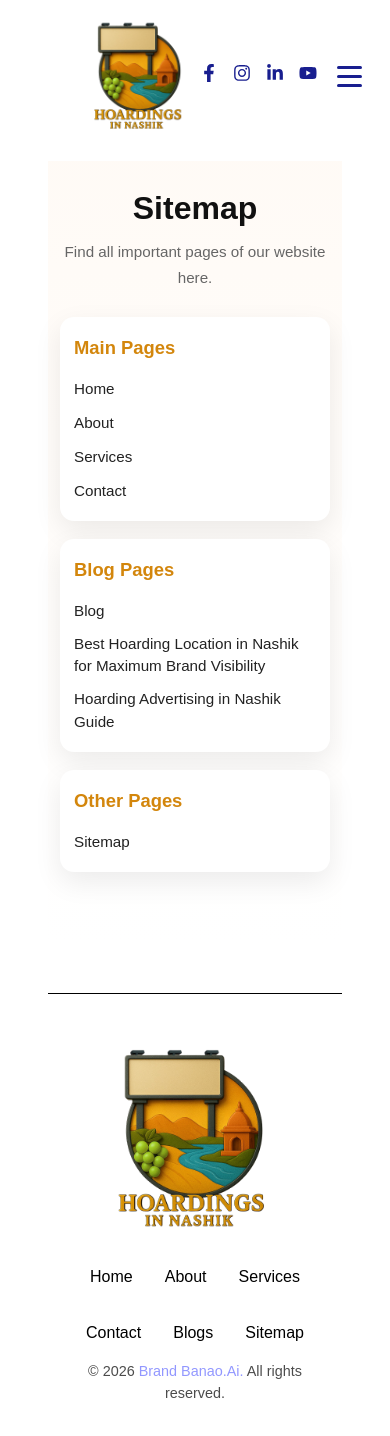
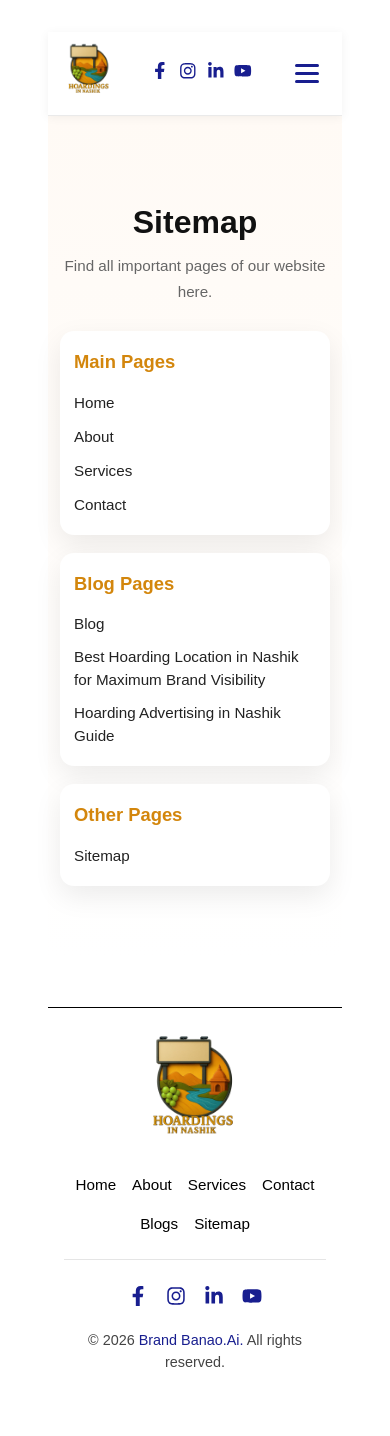
Before and after one commit to Rajpanhale12345/hoardingsInNashik, a React (Vite) app: page /sitemap in a window 390 px wide. Shown: the top 1436 px of the page. Built offline with nearby package versions, Linux system fonts and the light colour scheme.

Commit message:
Added social media icons in footer

```diff
--- a/src/Footer.css
+++ b/src/Footer.css
@@ -4,7 +4,9 @@
   padding: 0;
 }
 
-html, body, #root {
+html,
+body,
+#root {
   width: 100%;
   min-height: 100%;
   overflow-x: hidden;
@@ -14,12 +16,8 @@ html, body, #root {
   background-color: #ffffff;
   color: #000;
   padding: 2rem 1rem;
-  text-align: center;
   border-top: 1px solid #000000;
-  max-width: 100%;
-  height: auto;
-  display: block;
-  margin: 0 auto 1rem auto;
+  width: 100%;
 }
 
 .footer-container {
@@ -27,18 +25,28 @@ html, body, #root {
   margin: 0 auto;
 }
 
-.footer-logo {
-  font-size: 1.5rem;
-  font-weight: bold;
-  margin-bottom: 1rem;
+/* First Section */
+.footer-top {
+  display: flex;
+  justify-content: space-between;
+  align-items: center;
+  gap: 2rem;
+  padding-bottom: 1.5rem;
+  border-bottom: 1px solid #e5e5e5;
+}
+
+.footer-logo img {
+  width: 140px;
+  height: auto;
+  display: block;
 }
 
 .footer-nav {
   display: flex;
-  justify-content: center;
+  align-items: center;
+  justify-content: flex-end;
   gap: 2rem;
   flex-wrap: wrap;
-  margin-bottom: 1rem;
 }
 
 .footer-nav a {
@@ -52,13 +60,86 @@ html, body, #root {
   color: #f39c12;
 }
 
-.footer-copy {
-  font-size: 0.9rem;
-  opacity: 0.7;
+/* Second Section */
+.footer-bottom {
+  display: flex;
+  flex-direction: column;
+  align-items: center;
+  justify-content: center;
+  gap: 1rem;
+  padding-top: 1.5rem;
+  text-align: center;
 }
 
-.footer-container img {
-  height: 200px;
-  width: 200px;
-  margin: 1rem 0;
+.footer-social {
+  display: flex;
+  justify-content: center;
+  align-items: center;
+  gap: 18px;
 }
+
+.footer-social a {
+  color: rgb(24, 30, 143);
+  font-size: 22px;
+  transition: all 0.3s ease;
+}
+
+.footer-social a:hover {
+  color: #f39c12;
+  transform: translateY(-2px);
+}
+
+.footer-copy {
+  font-size: 0.95rem;
+  color: #444;
+}
+
+.footer-copy a {
+  color: rgb(24, 30, 143);
+  text-decoration: none;
+}
+
+.footer-copy a:hover {
+  color: #f39c12;
+}
+
+/* Tablet */
+@media (max-width: 768px) {
+  .footer-top {
+    flex-direction: column;
+    text-align: center;
+  }
+
+  .footer-nav {
+    justify-content: center;
+    gap: 1.25rem;
+  }
+
+  .footer-logo img {
+    width: 110px;
+  }
+}
+
+/* Mobile */
+@media (max-width: 480px) {
+  .footer {
+    padding: 1.5rem 1rem;
+  }
+
+  .footer-nav {
+    gap: 1rem;
+  }
+
+  .footer-nav a {
+    font-size: 0.95rem;
+  }
+
+  .footer-social a {
+    font-size: 20px;
+  }
+
+  .footer-copy {
+    font-size: 0.9rem;
+    line-height: 1.5;
+  }
+}
--- a/src/Footer.jsx
+++ b/src/Footer.jsx
@@ -1,5 +1,6 @@
 import React from 'react';
 import { Link } from 'react-router-dom';
+import { FaFacebookF, FaInstagram, FaLinkedinIn, FaYoutube } from 'react-icons/fa';
 import './Footer.css';
 import logo from './images/Nashiklogo.png';
 
@@ -7,18 +8,74 @@ const Footer = () => {
   return (
     <footer className="footer">
       <div className="footer-container">
-       <img src={logo} alt="" />
+        {/* First Section */}
+        <div className="footer-top">
+          <div className="footer-logo">
+            <img src={logo} alt="Hoardings in Nashik Logo" />
+          </div>
 
           <nav className="footer-nav">
             <Link to="/">Home</Link>
             <Link to="/about">About</Link>
             <Link to="/services">Services</Link>
             <Link to="/contact">Contact</Link>
-          <Link to="/Blog">Blogs</Link>
+            <Link to="/blog">Blogs</Link>
             <Link to="/sitemap">Sitemap</Link>
           </nav>
+        </div>
 
-        <p className="footer-copy">&copy; {new Date().getFullYear()} <Link to="https://brandbanao.ai/">Brand Banao.Ai.</Link> All rights reserved.</p>
+        {/* Second Section */}
+        <div className="footer-bottom">
+          <div className="footer-social">
+            <a
+              href="https://www.facebook.com/brandbanaoai/"
+              target="_blank"
+              rel="noopener noreferrer"
+              aria-label="Facebook"
+            >
+              <FaFacebookF />
+            </a>
+
+            <a
+              href="https://www.instagram.com/brandbanao.ai/?hl=en"
+              target="_blank"
+              rel="noopener noreferrer"
+              aria-label="Instagram"
+            >
+              <FaInstagram />
+            </a>
+
+            <a
+              href="https://in.linkedin.com/company/brand-banao-ai"
+              target="_blank"
+              rel="noopener noreferrer"
+              aria-label="LinkedIn"
+            >
+              <FaLinkedinIn />
+            </a>
+
+            <a
+              href="https://www.youtube.com/@BrandBanao-Ai"
+              target="_blank"
+              rel="noopener noreferrer"
+              aria-label="YouTube"
+            >
+              <FaYoutube />
+            </a>
+          </div>
+
+          <p className="footer-copy">
+            &copy; {new Date().getFullYear()}{' '}
+            <a
+              href="https://brandbanao.ai/"
+              target="_blank"
+              rel="noopener noreferrer"
+            >
+              Brand Banao.Ai.
+            </a>{' '}
+            All rights reserved.
+          </p>
+        </div>
       </div>
     </footer>
   );
--- a/src/Navbar.css
+++ b/src/Navbar.css
@@ -4,124 +4,86 @@
   padding: 0;
 }
 
-html, body, #root {
+html,
+body,
+#root {
   width: 100%;
   min-height: 100%;
   overflow-x: hidden;
 }
 
+body {
+  font-family: Arial, sans-serif;
+}
+
 .navbar {
-  display: flex;
-  justify-content: space-between;
-  align-items: center;
-  padding: 1rem 2rem;
-  background-color: #ffffff;
-  color: rgb(13, 8, 80);
   position: sticky;
   top: 0;
   z-index: 1000;
-  margin-top: -60px;
   width: 100%;
-  max-width: 100%;
+  background-color: #ffffff;
+  box-shadow: 0 2px 10px rgba(0, 0, 0, 0.06);
+}
+
+.navbar-container {
+  max-width: 1200px;
+  margin: 0 auto;
+  padding: 0.75rem 1.5rem;
+  display: flex;
+  align-items: center;
+  justify-content: space-between;
+  gap: 1rem;
+  position: relative;
+}
+
+.navbar-logo {
+  flex-shrink: 0;
 }
 
 .navbar-logo a {
-  color: white;
-  font-size: 1.5rem;
-  font-weight: bold;
+  display: inline-flex;
+  align-items: center;
   text-decoration: none;
-  margin-top: -60px;
 }
 
 .navbar-logo img {
-  height: 120px;
-  width: 120px;
-  object-fit: cover;
-  margin-top: -30px;
+  width: 90px;
+  height: 90px;
+  object-fit: contain;
+  display: block;
 }
 
 .navbar-links {
   display: flex;
-  gap: 3rem;
-  margin-right: 50px;
-  margin-top: -40px;
+  align-items: center;
+  gap: 2rem;
+  flex: 1;
+  justify-content: center;
 }
 
 .navbar-links a {
   color: rgb(24, 30, 143);
   text-decoration: none;
   font-size: 1rem;
-  transition: color 0.3s;
+  font-weight: 500;
+  transition: color 0.3s ease;
+  white-space: nowrap;
 }
 
 .navbar-links a:hover {
   color: #f39c12;
 }
 
-.hamburger {
-  display: none;
-  flex-direction: column;
-  justify-content: center;
-  align-items: center;
-  gap: 6px;
-  margin-top: -40px;
-  margin-right: 20px;
-}
-
-.hamburger span {
-  width: 25px;
-  height: 3px;
-  background-color: rgb(24, 30, 143);
-  border-radius: 2px;
-  transition: all 0.3s ease;
-}
-
-@media (max-width: 768px) {
-  .navbar-links {
-    position: absolute;
-    top: 100%;
-    right: 0;
-    background: #111;
-    flex-direction: column;
-    width: 100%;
-    max-height: 0;
-    overflow: hidden;
-    transition: max-height 0.4s ease;
-    text-align: center;
-    margin-top: 1px;
-    margin-right: -3px;
-  }
-
-  .navbar-links.active {
-    background-color: rgb(24, 30, 143);
-    max-height: 500px;
-    padding: 1rem 0;
-  }
-
-  .navbar-links a {
-    padding: 1rem;
-    color: white;
-    border-top: 1px solid #222;
-  }
-
-  .hamburger {
-    display: flex;
-    margin-right: -37px;
-  }
-}
-
-
-/* Social Media Icons */
 .social-icons {
   display: flex;
-  gap: 15px;
-  margin-right: 20px;
-  margin-top: -40px;
+  align-items: center;
+  gap: 0.9rem;
+  flex-shrink: 0;
 }
 
 .social-icons a {
   color: rgb(24, 30, 143);
-  font-size: 18px;
+  font-size: 1.1rem;
   transition: all 0.3s ease;
 }
 
@@ -129,3 +91,125 @@ html, body, #root {
   color: #f39c12;
   transform: translateY(-2px);
 }
+
+.hamburger {
+  display: none;
+  width: 42px;
+  height: 42px;
+  border: none;
+  background: transparent;
+  cursor: pointer;
+  align-items: center;
+  justify-content: center;
+  flex-direction: column;
+  gap: 5px;
+  flex-shrink: 0;
+}
+
+.hamburger span {
+  width: 24px;
+  height: 3px;
+  background-color: rgb(24, 30, 143);
+  border-radius: 2px;
+  transition: all 0.3s ease;
+}
+
+/* Optional hamburger animation */
+.hamburger.open span:nth-child(1) {
+  transform: translateY(8px) rotate(45deg);
+}
+
+.hamburger.open span:nth-child(2) {
+  opacity: 0;
+}
+
+.hamburger.open span:nth-child(3) {
+  transform: translateY(-8px) rotate(-45deg);
+}
+
+/* Large tablets / medium screens */
+@media (max-width: 992px) {
+  .navbar-container {
+    padding: 0.75rem 1rem;
+  }
+
+  .navbar-links {
+    gap: 1.25rem;
+  }
+
+  .navbar-logo img {
+    width: 75px;
+    height: 75px;
+  }
+
+  .social-icons {
+    gap: 0.7rem;
+  }
+}
+
+/* Mobile menu */
+@media (max-width: 768px) {
+  .navbar-container {
+    padding: 0.75rem 1rem;
+  }
+
+  .navbar-logo img {
+    width: 65px;
+    height: 65px;
+  }
+
+  .hamburger {
+    display: flex;
+  }
+
+  .social-icons {
+  display: flex;
+  align-items: center;
+  gap: 10px;
+}
+
+  .navbar-links {
+    position: absolute;
+    top: 100%;
+    left: 0;
+    right: 0;
+    background-color: #ffffff;
+    border-top: 1px solid #eaeaea;
+    flex-direction: column;
+    align-items: center;
+    justify-content: flex-start;
+    gap: 0;
+    max-height: 0;
+    overflow: hidden;
+    transition: max-height 0.35s ease;
+    box-shadow: 0 8px 20px rgba(0, 0, 0, 0.06);
+  }
+
+  .navbar-links.active {
+    max-height: 400px;
+  }
+
+  .navbar-links a {
+    width: 100%;
+    text-align: center;
+    padding: 1rem;
+    border-bottom: 1px solid #f1f1f1;
+  }
+}
+
+/* Small phones */
+@media (max-width: 480px) {
+  .navbar-container {
+    padding: 0.65rem 0.85rem;
+  }
+
+  .navbar-logo img {
+    width: 55px;
+    height: 55px;
+  }
+
+  .navbar-links a {
+    font-size: 0.95rem;
+    padding: 0.9rem;
+  }
+}
--- a/src/Navbar.jsx
+++ b/src/Navbar.jsx
@@ -1,6 +1,11 @@
 import React, { useState } from 'react';
 import { Link } from 'react-router-dom';
-import { FaFacebookF, FaInstagram, FaLinkedinIn, FaYoutube } from 'react-icons/fa';
+import {
+  FaFacebookF,
+  FaInstagram,
+  FaLinkedinIn,
+  FaYoutube,
+} from 'react-icons/fa';
 import './Navbar.css';
 import logo from './images/Nashiklogo.png';
 
@@ -8,35 +13,76 @@ const Navbar = () => {
   const [isOpen, setIsOpen] = useState(false);
 
   const toggleNavbar = () => {
-    setIsOpen(!isOpen);
+    setIsOpen((prev) => !prev);
+  };
+
+  const closeMenu = () => {
+    setIsOpen(false);
   };
 
   return (
     <nav className="navbar">
+      <div className="navbar-container">
         <div className="navbar-logo">
-        <img src={logo} alt='' />
+          <Link to="/" onClick={closeMenu}>
+            <img src={logo} alt="Logo" />
+          </Link>
         </div>
 
         <div className={`navbar-links ${isOpen ? 'active' : ''}`}>
-        <Link to="/" onClick={() => setIsOpen(false)}>Home</Link>
-        <Link to="/about" onClick={() => setIsOpen(false)}>About</Link>
-        <Link to="/services" onClick={() => setIsOpen(false)}>Services</Link>
-        <Link to="/contact" onClick={() => setIsOpen(false)}>Contact</Link>
-        <Link to="/blog" onClick={() => setIsOpen(false)}>Blogs</Link>
+          <Link to="/" onClick={closeMenu}>Home</Link>
+          <Link to="/about" onClick={closeMenu}>About</Link>
+          <Link to="/services" onClick={closeMenu}>Services</Link>
+          <Link to="/contact" onClick={closeMenu}>Contact</Link>
+          <Link to="/blog" onClick={closeMenu}>Blogs</Link>
         </div>
 
-      {/* Social Media Icons */}
         <div className="social-icons">
-        <a href="https://www.facebook.com/brandbanaoai/"><FaFacebookF /></a>
-        <a href="https://www.instagram.com/brandbanao.ai/?hl=en"><FaInstagram /></a>
-        <a href="https://in.linkedin.com/company/brand-banao-ai"><FaLinkedinIn /></a>
-        <a href="https://www.youtube.com/@BrandBanao-Ai"><FaYoutube /></a>
+          <a
+            href="https://www.facebook.com/brandbanaoai/"
+            target="_blank"
+            rel="noopener noreferrer"
+            aria-label="Facebook"
+          >
+            <FaFacebookF />
+          </a>
+          <a
+            href="https://www.instagram.com/brandbanao.ai/?hl=en"
+            target="_blank"
+            rel="noopener noreferrer"
+            aria-label="Instagram"
+          >
+            <FaInstagram />
+          </a>
+          <a
+            href="https://in.linkedin.com/company/brand-banao-ai"
+            target="_blank"
+            rel="noopener noreferrer"
+            aria-label="LinkedIn"
+          >
+            <FaLinkedinIn />
+          </a>
+          <a
+            href="https://www.youtube.com/@BrandBanao-Ai"
+            target="_blank"
+            rel="noopener noreferrer"
+            aria-label="YouTube"
+          >
+            <FaYoutube />
+          </a>
         </div>
 
-      <div className="hamburger" onClick={toggleNavbar}>
+        <button
+          className={`hamburger ${isOpen ? 'open' : ''}`}
+          onClick={toggleNavbar}
+          aria-label="Toggle navigation"
+          aria-expanded={isOpen}
+          type="button"
+        >
           <span></span>
           <span></span>
           <span></span>
+        </button>
       </div>
     </nav>
   );
```
Lines whose indentation alone changed are shown as unchanged.
